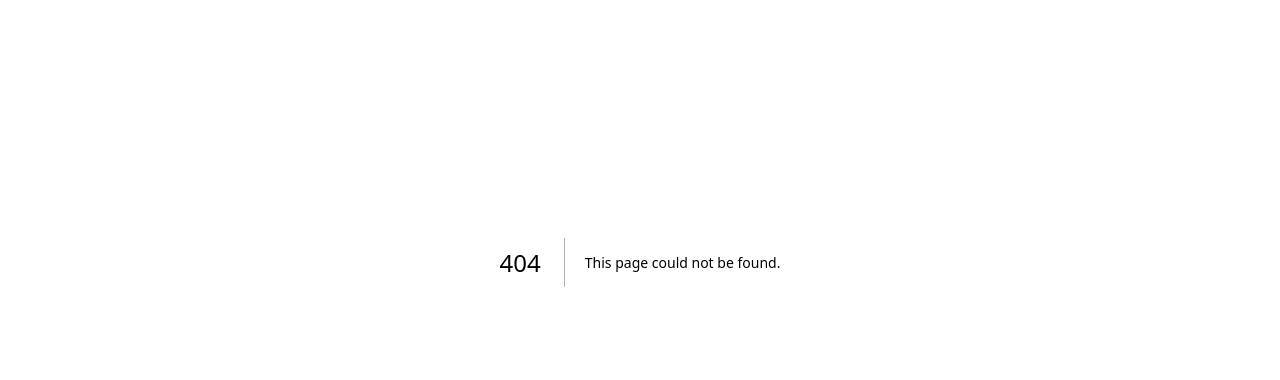
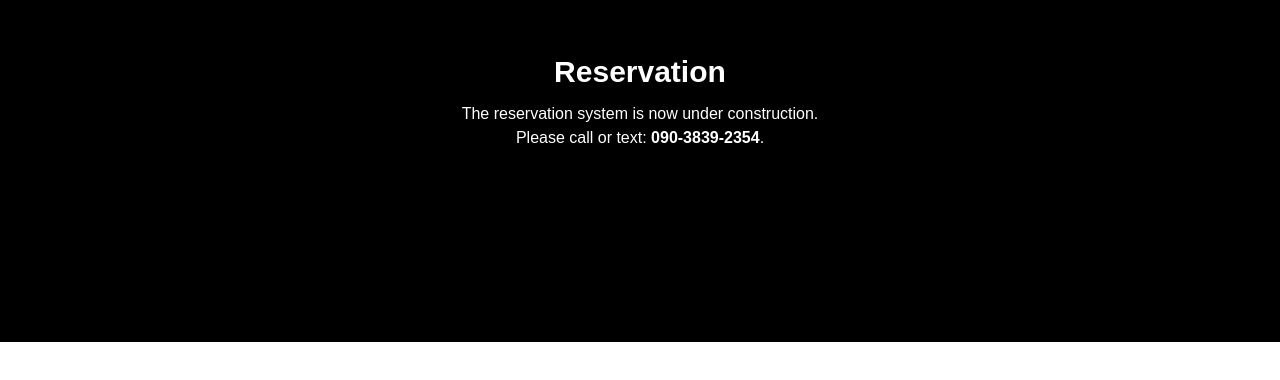
Before and after one commit to yasuhiro-fukuta/kiso-ebike-lp, a Next.js app: page /reserve in a window 1280 px wide. Before the commit this address had no page. Shown: the part 138-518 px from the top of the page. Built offline with nearby package versions, Linux system fonts and the light colour scheme.

Commit message:
Add /reserve page and Preset base map button

```diff
--- a/src/app/page.tsx
+++ b/src/app/page.tsx
@@ -7,7 +7,8 @@ import {
 } from "lucide-react";
 
 /** === CUSTOMIZE HERE ================================ */
-const RESERVE_URL = "https://example.com/reserve"; // 予約リンク
+const RESERVE_URL   = "/reserve"; // ← 予約ボタンは内部ページへ
+const ROUTE_MAP_URL = "https://www.google.com/maps/d/embed?mid=1OHpTKOucs5mBSqcEU7T4ILiapXuSkWQ&ehbc=2E312F"; // ← 指定URL
 const INSTAGRAM_URL = "https://www.instagram.com/murabito_bikes";
 const SUPPORT_MAILTO = "ravnicaguild@gmail.com";
 
@@ -50,7 +51,7 @@ export default function Page() {
         <div className="absolute inset-0 bg-gradient-to-t from-black/75 via-black/25 to-transparent" />
         <div className="absolute inset-x-0 bottom-0 mx-auto max-w-6xl px-6 pb-10 text-white">
           <h1 className="text-4xl md:text-6xl font-semibold drop-shadow leading-tight">
-            Kiso Valley E-Bike Sharing — Nagiso / Tsumago
+            Kiso Valley E-Bike Sharing — Nagiso / Nojiri
           </h1>
           <p className="mt-3 max-w-2xl text-lg md:text-xl opacity-90">
             Quiet forest roads, the historic Nakasendo, rivers and gorges—explore more with powerful e-bikes.
@@ -64,7 +65,10 @@ export default function Page() {
             >
               <Bike className="h-5 w-5" /> Reserve a bike <ArrowRight className="h-4 w-4" />
             </a>
-            {/* ← 「See routes map」ボタンは削除 */}
+  <a href={ROUTE_MAP_URL} target="_blank" rel="noreferrer"
+     className="inline-flex items-center gap-2 rounded-2xl bg-white/10 px-5 py-3 text-white backdrop-blur hover:bg-white/20 transition">
+    <MapPin className="h-5 w-5" /> Preset base map
+  </a>
             <a
               href={INSTAGRAM_URL}
               target="_blank"
--- /dev/null
+++ b/src/app/reserve/page.tsx
@@ -0,0 +1,13 @@
+export default function ReservePage() {
+  return (
+    <main className="min-h-[60vh] flex items-center justify-center px-6 bg-black">
+      <div className="max-w-xl text-center text-white">
+        <h1 className="text-2xl md:text-3xl font-semibold mb-3">Reservation</h1>
+        <p>
+          The reservation system is now under construction. <br />
+          Please call or text: <b>090-3839-2354</b>.
+        </p>
+      </div>
+    </main>
+  );
+}
```
